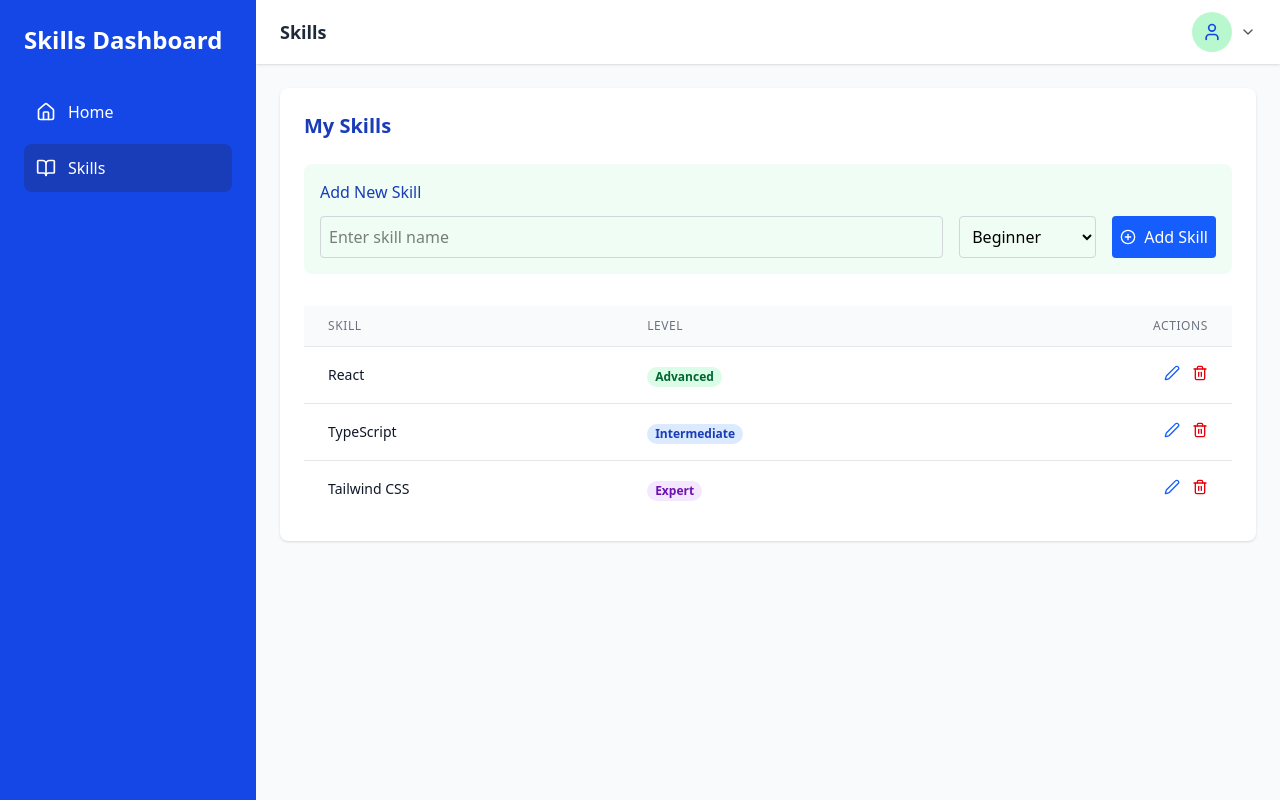
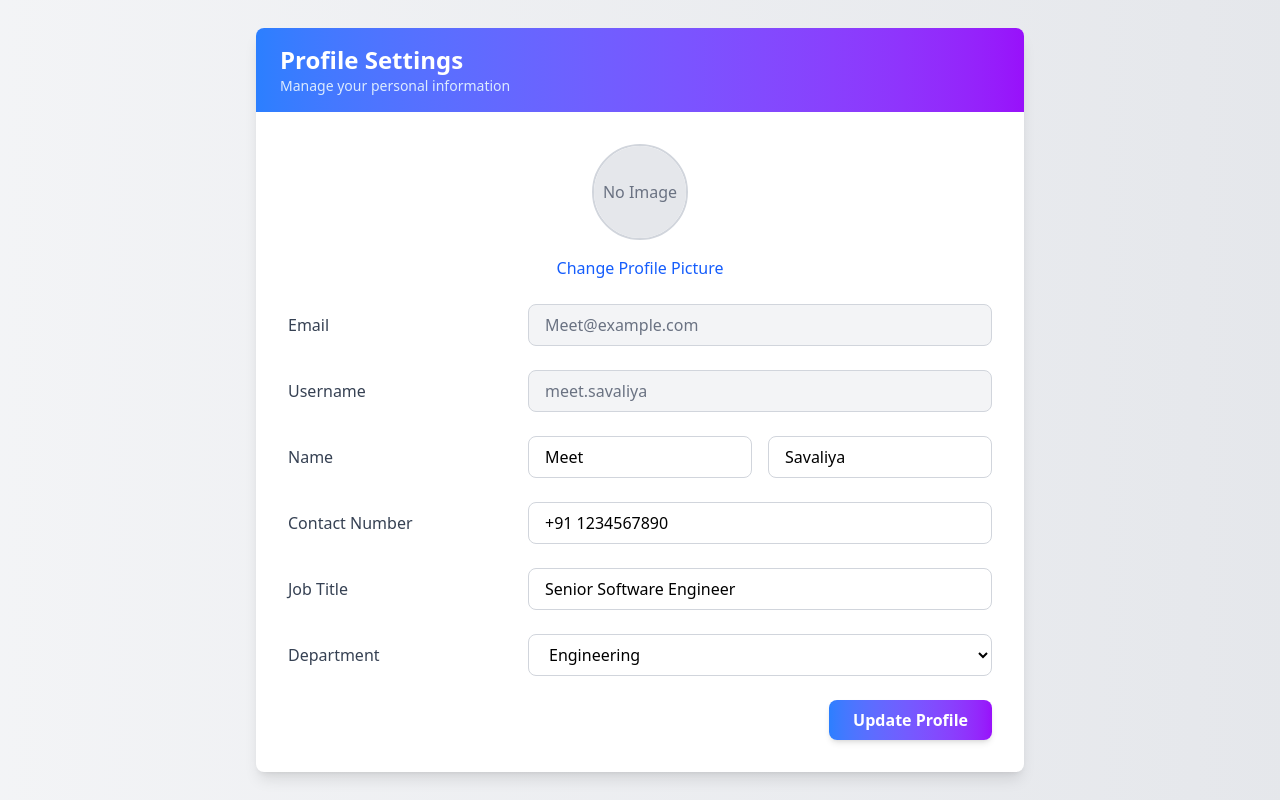
Before and after one commit to krishnamonani/skill-matrix-management, a React (Vite) app in the folder SkillMatrixManagementFrontend/skill-matrix-management-frontend/: page / in a window 1280 px wide. Built offline with nearby package versions, Linux system fonts and the light colour scheme.

Commit message:
Profile Section Added

```diff
--- a/SkillMatrixManagementFrontend/skill-matrix-management-frontend/src/App.jsx
+++ b/SkillMatrixManagementFrontend/skill-matrix-management-frontend/src/App.jsx
@@ -1,3 +1,4 @@
+import ProfileSection from "./components/ProfileSection"
 import SignInPage from "./components/SingInRegister"
 import SkillDashboard from "./components/SkillDashboard"
 
@@ -6,7 +7,8 @@ function App() {
   return (
     <>
       {/* <SignInPage/> */}
-      <SkillDashboard/>
+      {/* <SkillDashboard /> */}
+      <ProfileSection />
     </>
   )
 }
--- /dev/null
+++ b/SkillMatrixManagementFrontend/skill-matrix-management-frontend/src/components/ProfileSection.jsx
@@ -0,0 +1,191 @@
+import React, { useState } from "react";
+
+function ProfileSection() {
+  // Initial user data
+  const [userData, setUserData] = useState({
+    username: "meet.savaliya",
+    firstName: "Meet",
+    lastName: "Savaliya",
+    contact: "+91 1234567890",
+    jobTitle: "Senior Software Engineer",
+    department: "Engineering",
+    email: "Meet@example.com",
+    profilePicture: null,
+  });
+
+  // Departments list
+  const departments = [
+    "Engineering",
+    "Product Management",
+    "Design",
+    "Marketing",
+    "Sales",
+    "Human Resources",
+  ];
+
+  // Handle input changes
+  const handleInputChange = (field, value) => {
+    setUserData((prev) => ({
+      ...prev,
+      [field]: value,
+    }));
+  };
+
+  // Handle profile picture change
+  const handleProfilePictureChange = (e) => {
+    const file = e.target.files[0];
+    if (file) {
+      const reader = new FileReader();
+      reader.onload = () => {
+        setUserData((prev) => ({
+          ...prev,
+          profilePicture: reader.result,
+        }));
+      };
+      reader.readAsDataURL(file);
+    }
+  };
+
+  // Handle form submission
+  const handleSubmit = (e) => {
+    e.preventDefault();
+    console.log("Updated Profile:", userData);
+    alert("Profile Updated Successfully!");
+  };
+
+  return (
+    <div className="flex justify-center items-center min-h-screen bg-gradient-to-r from-gray-100 to-gray-200">
+      <div className="w-full max-w-3xl bg-white rounded-lg shadow-lg overflow-hidden">
+        <div className="bg-gradient-to-r from-blue-500 to-purple-600 text-white px-6 py-4">
+          <h2 className="text-2xl font-bold">Profile Settings</h2>
+          <p className="text-sm text-blue-100">
+            Manage your personal information
+          </p>
+        </div>
+
+        <div className="p-8">
+          <form onSubmit={handleSubmit} className="space-y-6">
+            {/* Profile Picture */}
+            <div className="flex flex-col items-center space-y-4">
+              <div className="w-24 h-24 rounded-full overflow-hidden border-2 border-gray-300">
+                {userData.profilePicture ? (
+                  <img
+                    src={userData.profilePicture}
+                    alt="Profile"
+                    className="w-full h-full object-cover"
+                  />
+                ) : (
+                  <div className="w-full h-full bg-gray-200 flex items-center justify-center text-gray-500">
+                    No Image
+                  </div>
+                )}
+              </div>
+              <label className="text-blue-600 font-medium cursor-pointer">
+                Change Profile Picture
+                <input
+                  type="file"
+                  accept="image/*"
+                  className="hidden"
+                  onChange={handleProfilePictureChange}
+                />
+              </label>
+            </div>
+
+            {/* Email (Read-only) */}
+            <div className="grid grid-cols-1 md:grid-cols-3 items-center gap-4">
+              <label className="text-gray-700 font-medium">Email</label>
+              <input
+                type="email"
+                className="md:col-span-2 w-full px-4 py-2 border border-gray-300 rounded-lg bg-gray-100 text-gray-500 cursor-not-allowed"
+                value={userData.email}
+                readOnly
+              />
+            </div>
+
+            {/* Username (Read-only) */}
+            <div className="grid grid-cols-1 md:grid-cols-3 items-center gap-4">
+              <label className="text-gray-700 font-medium">Username</label>
+              <input
+                type="text"
+                className="md:col-span-2 w-full px-4 py-2 border border-gray-300 rounded-lg bg-gray-100 text-gray-500 cursor-not-allowed"
+                value={userData.username}
+                readOnly
+              />
+            </div>
+
+            {/* First Name and Last Name */}
+            <div className="grid grid-cols-1 md:grid-cols-3 items-center gap-4">
+              <label className="text-gray-700 font-medium">Name</label>
+              <div className="md:col-span-2 grid grid-cols-2 gap-4">
+                <input
+                  type="text"
+                  className="w-full px-4 py-2 border border-gray-300 rounded-lg focus:outline-none focus:ring-2 focus:ring-blue-500 focus:border-blue-500"
+                  placeholder="First Name"
+                  value={userData.firstName}
+                  onChange={(e) => handleInputChange("firstName", e.target.value)}
+                />
+                <input
+                  type="text"
+                  className="w-full px-4 py-2 border border-gray-300 rounded-lg focus:outline-none focus:ring-2 focus:ring-blue-500 focus:border-blue-500"
+                  placeholder="Last Name"
+                  value={userData.lastName}
+                  onChange={(e) => handleInputChange("lastName", e.target.value)}
+                />
+              </div>
+            </div>
+
+            {/* Contact */}
+            <div className="grid grid-cols-1 md:grid-cols-3 items-center gap-4">
+              <label className="text-gray-700 font-medium">Contact Number</label>
+              <input
+                type="text"
+                className="md:col-span-2 w-full px-4 py-2 border border-gray-300 rounded-lg focus:outline-none focus:ring-2 focus:ring-blue-500 focus:border-blue-500"
+                value={userData.contact}
+                onChange={(e) => handleInputChange("contact", e.target.value)}
+              />
+            </div>
+
+            {/* Job Title */}
+            <div className="grid grid-cols-1 md:grid-cols-3 items-center gap-4">
+              <label className="text-gray-700 font-medium">Job Title</label>
+              <input
+                type="text"
+                className="md:col-span-2 w-full px-4 py-2 border border-gray-300 rounded-lg focus:outline-none focus:ring-2 focus:ring-blue-500 focus:border-blue-500"
+                value={userData.jobTitle}
+                onChange={(e) => handleInputChange("jobTitle", e.target.value)}
+              />
+            </div>
+
+            {/* Department */}
+            <div className="grid grid-cols-1 md:grid-cols-3 items-center gap-4">
+              <label className="text-gray-700 font-medium">Department</label>
+              <select
+                className="md:col-span-2 w-full px-4 py-2 border border-gray-300 rounded-lg focus:outline-none focus:ring-2 focus:ring-blue-500 focus:border-blue-500"
+                value={userData.department}
+                onChange={(e) => handleInputChange("department", e.target.value)}
+              >
+                {departments.map((dept) => (
+                  <option key={dept} value={dept}>
+                    {dept}
+                  </option>
+                ))}
+              </select>
+            </div>
+
+            {/* Submit Button */}
+            <div className="flex justify-end">
+              <button
+                type="submit"
+                className="px-6 py-2 bg-gradient-to-r from-blue-500 to-purple-600 text-white font-semibold rounded-lg shadow-md hover:from-blue-600 hover:to-purple-700 focus:outline-none focus:ring-2 focus:ring-blue-500 focus:ring-offset-2"
+              >
+                Update Profile
+              </button>
+            </div>
+          </form>
+        </div>
+      </div>
+    </div>
+  );
+}
+
+export default ProfileSection;
```
